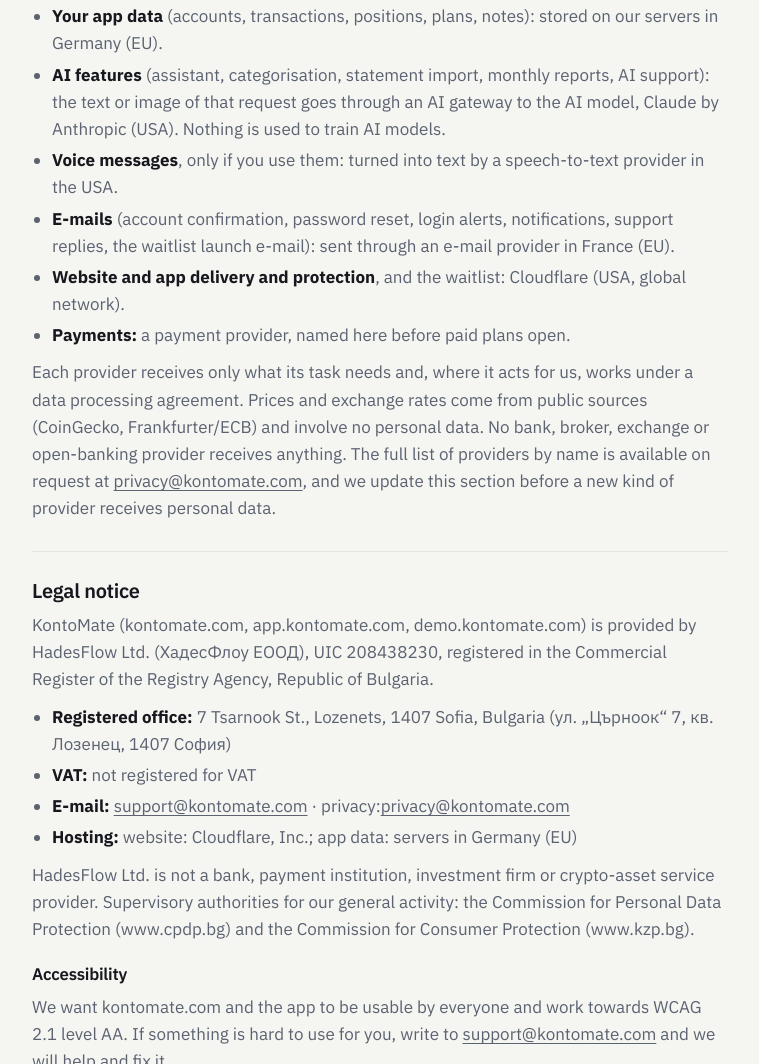
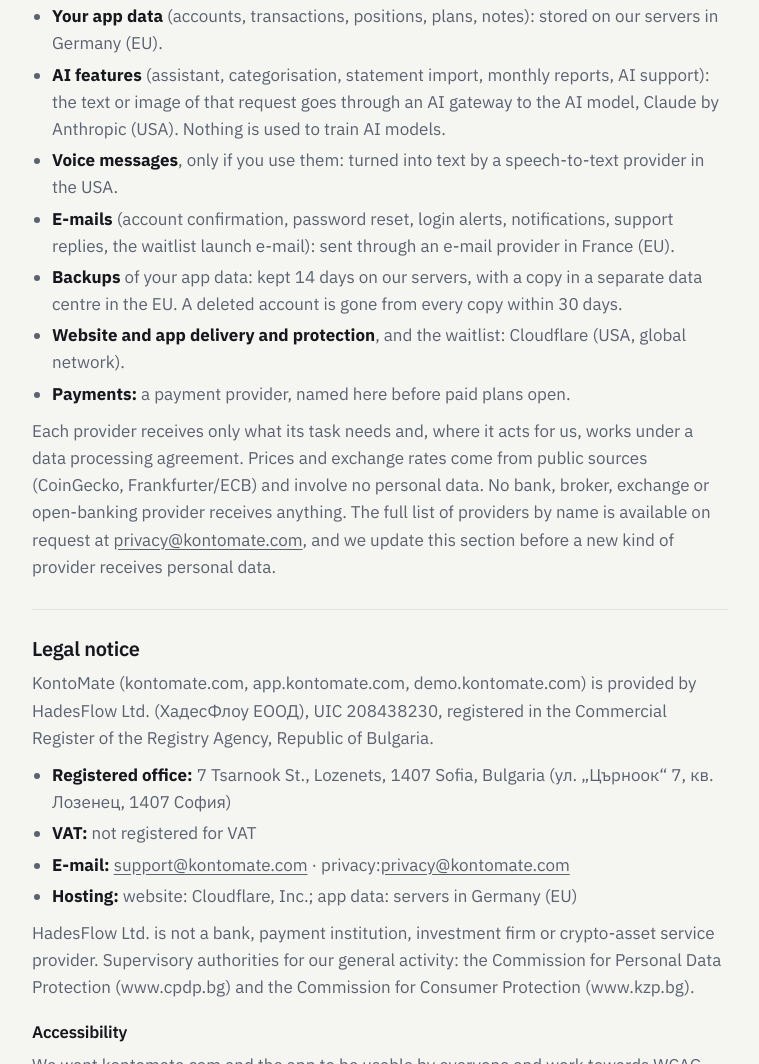
Before and after one commit to hadesflow-ai/kontomate-website, a plain HTML site: page legal/index.html in a window 1280 px wide. Shown: the part 5927-6991 px from the top of the page, without its empty margins (260-1019 px from the left). Drawn offline with Linux system fonts and the light colour scheme.

Commit message:
Legal: backups in "Where your data is" (14 days, separate EU data centre, gone within 30 days)
Co-Authored-By: Claude Opus 5.5 <noreply@anthropic.com>

```diff
--- a/legal/index.html
+++ b/legal/index.html
@@ -129,6 +129,7 @@
         <li><strong>AI features</strong> (assistant, categorisation, statement import, monthly reports, AI support): the text or image of that request goes through an AI gateway to the AI model, Claude by Anthropic (USA). Nothing is used to train AI models.</li>
         <li><strong>Voice messages</strong>, only if you use them: turned into text by a speech-to-text provider in the USA.</li>
         <li><strong>E-mails</strong> (account confirmation, password reset, login alerts, notifications, support replies, the waitlist launch e-mail): sent through an e-mail provider in France (EU).</li>
+        <li><strong>Backups</strong> of your app data: kept 14 days on our servers, with a copy in a separate data centre in the EU. A deleted account is gone from every copy within 30 days.</li>
         <li><strong>Website and app delivery and protection</strong>, and the waitlist: Cloudflare (USA, global network).</li>
         <li><strong>Payments:</strong> a payment provider, named here before paid plans open.</li>
       </ul>
```
